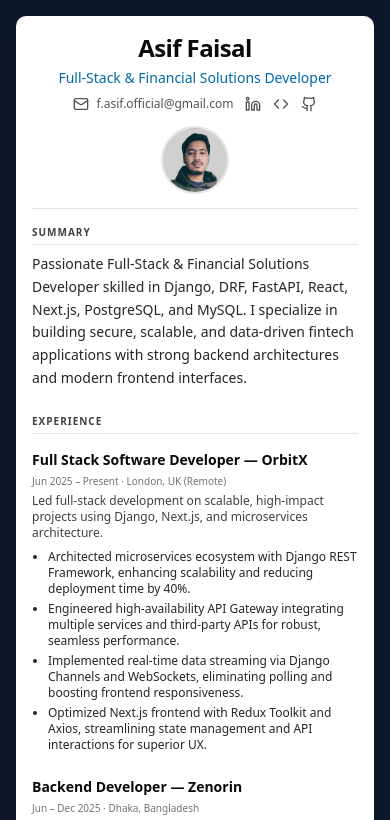
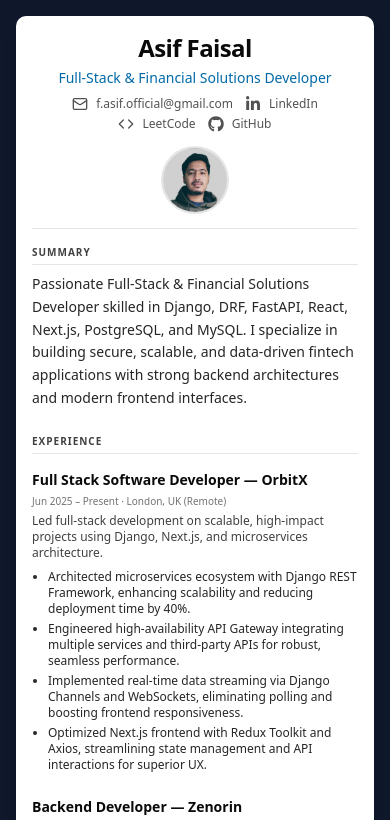
Before and after one commit to asifisme/asifisme, a Next.js app: page / in a window 390 px wide. Shown: the top 820 px of the page. Built offline with nearby package versions, Linux system fonts and the light colour scheme.

Commit message:
Enhance Header component with email handling and social media icons; update layout and configuration for deployment to GitHub Pages

```diff
--- a/app/components/Header.tsx
+++ b/app/components/Header.tsx
@@ -1,7 +1,11 @@
 import React from "react";
 import Image from "next/image";
 import Link from "next/link";
-import { Linkedin, Github, Code, Mail } from "lucide-react";
+import { Code, Mail } from "lucide-react";
+import { FaLinkedinIn } from "react-icons/fa6";
+import { FaGithub } from "react-icons/fa";
+
+
 
 interface HeaderProps {
   name: string;
@@ -13,32 +17,33 @@ interface HeaderProps {
   avatarSrc: string;
 }
 
-export default function Header({
-    name,
-    title,
-    email,
-    linkedin,
-    leetcode,
-    github,
-    avatarSrc,
-}: HeaderProps) {
+export default function Header({name, title, email, linkedin, leetcode, github, avatarSrc}: HeaderProps) {
+    const handleEmailClick = (e: React.MouseEvent<HTMLAnchorElement>) => {
+      e.preventDefault();
+      const subject = encodeURIComponent("Interested in Working Together");
+      const body = encodeURIComponent(
+        `Hi ${name},\n\nI came across your resume and I'm interested in discussing potential collaboration or hiring opportunities.\n\nLooking forward to connecting with you.\n\nBest regards`
+      );
+      const gmailUrl = `https://mail.google.com/mail/?view=cm&fs=1&to=${email}&su=${subject}&body=${body}`;
+      window.open(gmailUrl, '_blank');
+    };
+
   return (
     <header className="flex flex-col sm:flex-row items-center sm:items-start justify-between gap-4 sm:gap-6 border-b pb-4 sm:pb-6">
       <div className="flex-1 text-center sm:text-left w-full">
         <h1 className="text-2xl sm:text-3xl font-extrabold tracking-tight">{name}</h1>
         <p className="mt-1 text-sm sm:text-base text-sky-700 font-medium">{title}</p>
         <div className="mt-2 sm:mt-3 flex flex-wrap justify-center sm:justify-start gap-x-3 sm:gap-x-5 gap-y-1 text-xs sm:text-sm text-neutral-600">
-          <Link
+          <a
             href={`mailto:${email}`}
-            target="_blank"
-            rel="noopener noreferrer"
-            className="inline-flex items-center gap-2 hover:text-sky-700"
+            onClick={handleEmailClick}
+            className="inline-flex items-center gap-2 hover:text-sky-700 cursor-pointer"
             aria-label={`Send email to ${email}`}
             title={`Email: ${email}`}
           >
             <Mail className="w-4 h-4" />
             <span className="break-all">{email}</span>
-          </Link>
+          </a>
 
           <Link
             href={linkedin}
@@ -48,8 +53,8 @@ export default function Header({
             aria-label="LinkedIn profile"
             title="LinkedIn"
           >
-            <Linkedin className="w-4 h-4" />
-            <span className="hidden sm:inline">LinkedIn</span>
+            <FaLinkedinIn className="w-4 h-4" />
+            <span>LinkedIn</span>
           </Link>
 
           <Link
@@ -61,7 +66,7 @@ export default function Header({
             title="LeetCode"
           >
             <Code className="w-4 h-4" />
-            <span className="hidden sm:inline">LeetCode</span>
+            <span>LeetCode</span>
           </Link>
 
           <Link
@@ -72,8 +77,8 @@ export default function Header({
             aria-label="GitHub profile"
             title="GitHub"
           >
-            <Github className="w-4 h-4" />
-            <span className="hidden sm:inline">GitHub</span>
+            <FaGithub className="w-4 h-4" />
+            <span>GitHub</span>
           </Link>
         </div>
       </div>
@@ -83,7 +88,7 @@ export default function Header({
           alt={`${name} headshot`}
           width={80}
           height={80}
-          className="h-16 w-16 sm:h-19 sm:w-20 rounded-full object-cover ring-2 ring-neutral-200"
+          className="h-16 w-16 sm:h-20 sm:w-20 rounded-full object-cover ring-2 ring-neutral-200"
         />
       </div>
     </header>
--- a/app/layout.tsx
+++ b/app/layout.tsx
@@ -1,5 +1,17 @@
 import "./globals.css";
+import type { Metadata, Viewport } from "next";
 
+export const metadata: Metadata = {
+  title: "Resume - Asif Faisal",
+  description: "Full-Stack & Financial Solutions Developer",
+};
+
+export const viewport: Viewport = {
+  width: 'device-width',
+  initialScale: 1,
+  minimumScale: 1,
+  userScalable: true,
+};
 
 export default function RootLayout({
   children,
--- a/next.config.ts
+++ b/next.config.ts
@@ -1,10 +1,19 @@
 import type { NextConfig } from "next";
 
 const nextConfig: NextConfig = {
+
+
+  // Set base path for GitHub Pages project deployment
+  // If deploying to https://username.github.io/, set basePath to ''
+  // If deploying to https://username.github.io/repo-name/, set basePath to '/repo-name'
+  basePath: process.env.NEXT_PUBLIC_BASE_PATH || '',
+
+  // Disable image optimization for static export
   images: {
     unoptimized: true,
   },
 
+  // Trailing slash for better compatibility
   trailingSlash: true,
 };
 
--- a/package.json
+++ b/package.json
@@ -18,6 +18,7 @@
     "next": "16.0.1",
     "react": "19.2.0",
     "react-dom": "19.2.0",
+    "react-icons": "^5.5.0",
     "tailwind-merge": "^3.3.1"
   },
   "devDependencies": {
```
Also changed, not shown: 2 other files (tests, documents, lock files or other folders).
